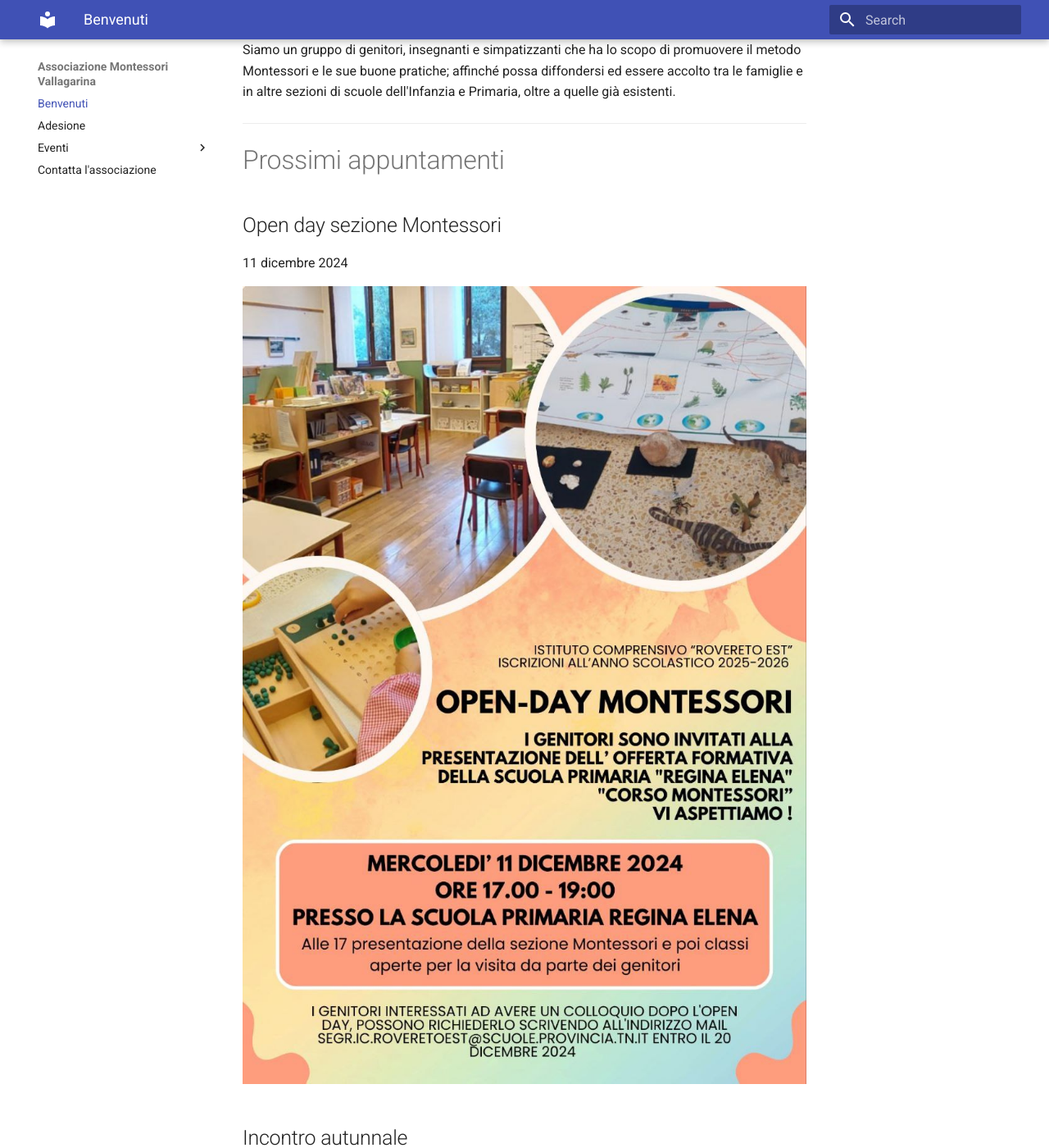
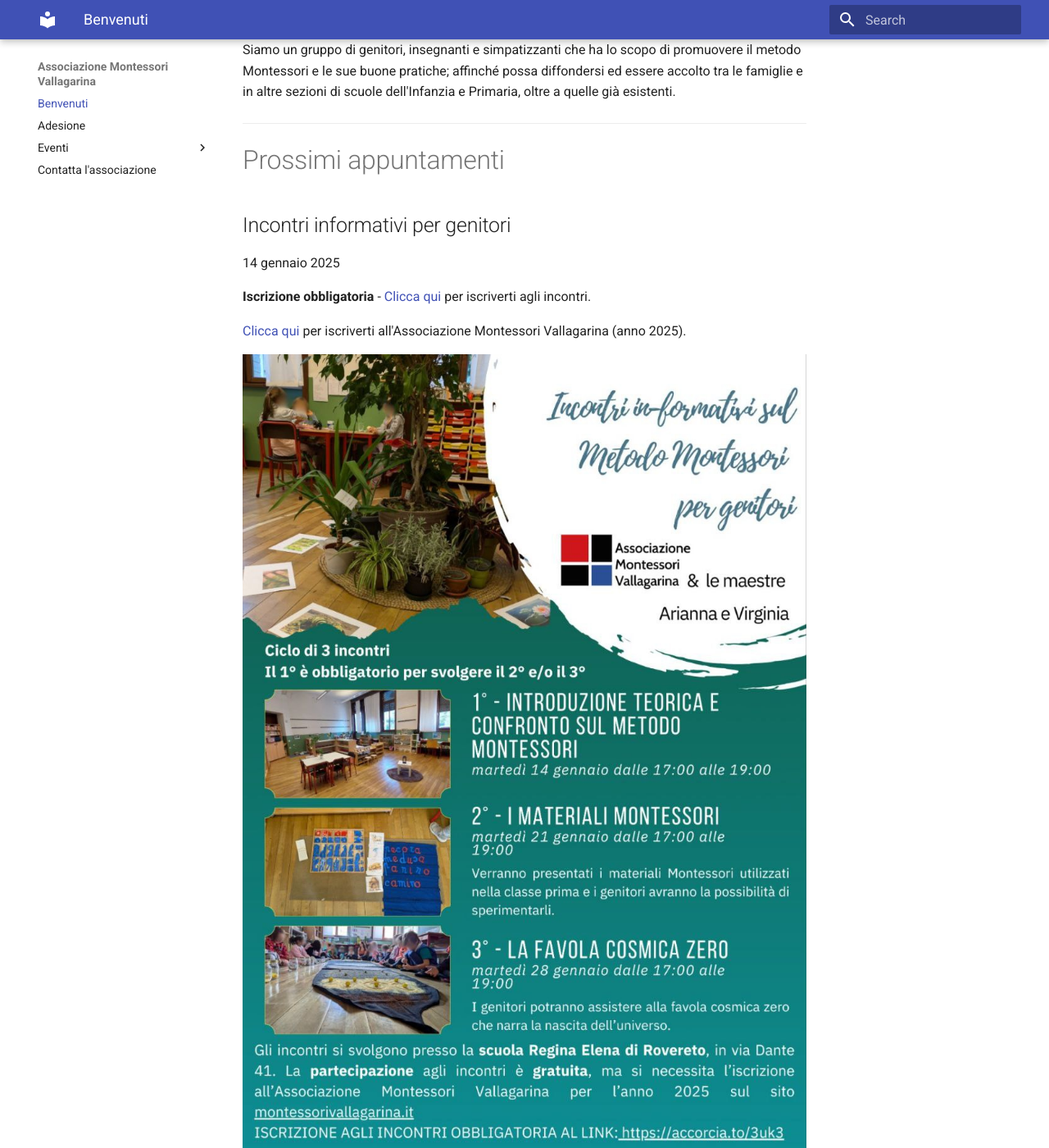
Before and after one commit to Associazione-Montessori-Vallagarina/montessorivallagarina.it, an MkDocs documentation site: the page built from docs/index.md, in a window 1280 px wide and 1400 px high, scrolled down 318 px. Shown: the whole window at 82% size. Built offline with MkDocs 1.6.1 and Material for MkDocs 9.7.7, drawn with Linux system fonts in a browser that asks for light colours; some of the changed text lies outside the part shown.

Commit message:
january 2025 blog page

```diff
--- a/docs/index.md
+++ b/docs/index.md
@@ -8,14 +8,11 @@
 
 # Prossimi appuntamenti
 
-## Open day sezione Montessori
-11 dicembre 2024
+## Incontri informativi per genitori
+14 gennaio 2025
 
-![Open day](blog/2024-12-11.jpg)
+**Iscrizione obbligatoria** - [Clicca qui](https://accorcia.to/3uk3) per iscriverti agli incontri.
 
-## Incontro autunnale
-7 dicembre 2024
+[Clicca qui](adesione) per iscriverti all'Associazione Montessori Vallagarina (anno 2025).
 
-[Clicca qui per iscriverti](https://forms.gle/VxTKT7AcPJg5NEAm9)
-
-![Incontro autunnale](blog/2024-12-07.jpg)
+![Incontri informativi](blog/2025-01-14.jpg)
--- a/mkdocs.yml
+++ b/mkdocs.yml
@@ -4,6 +4,7 @@
   - Benvenuti: index.md
   - Adesione: adesione.md
   - Eventi:
+    - Gennaio 2025: blog/2025-01.md
     - Dicembre 2024: blog/2024-12.md
     - Luglio 2024: blog/2024-07.md
   - Contatta l'associazione: contatti.md
```
Also changed, not shown: docs/blog/2025-01.md (added, +8 -0 lines), docs/blog/2025-01-14.jpg (added).
